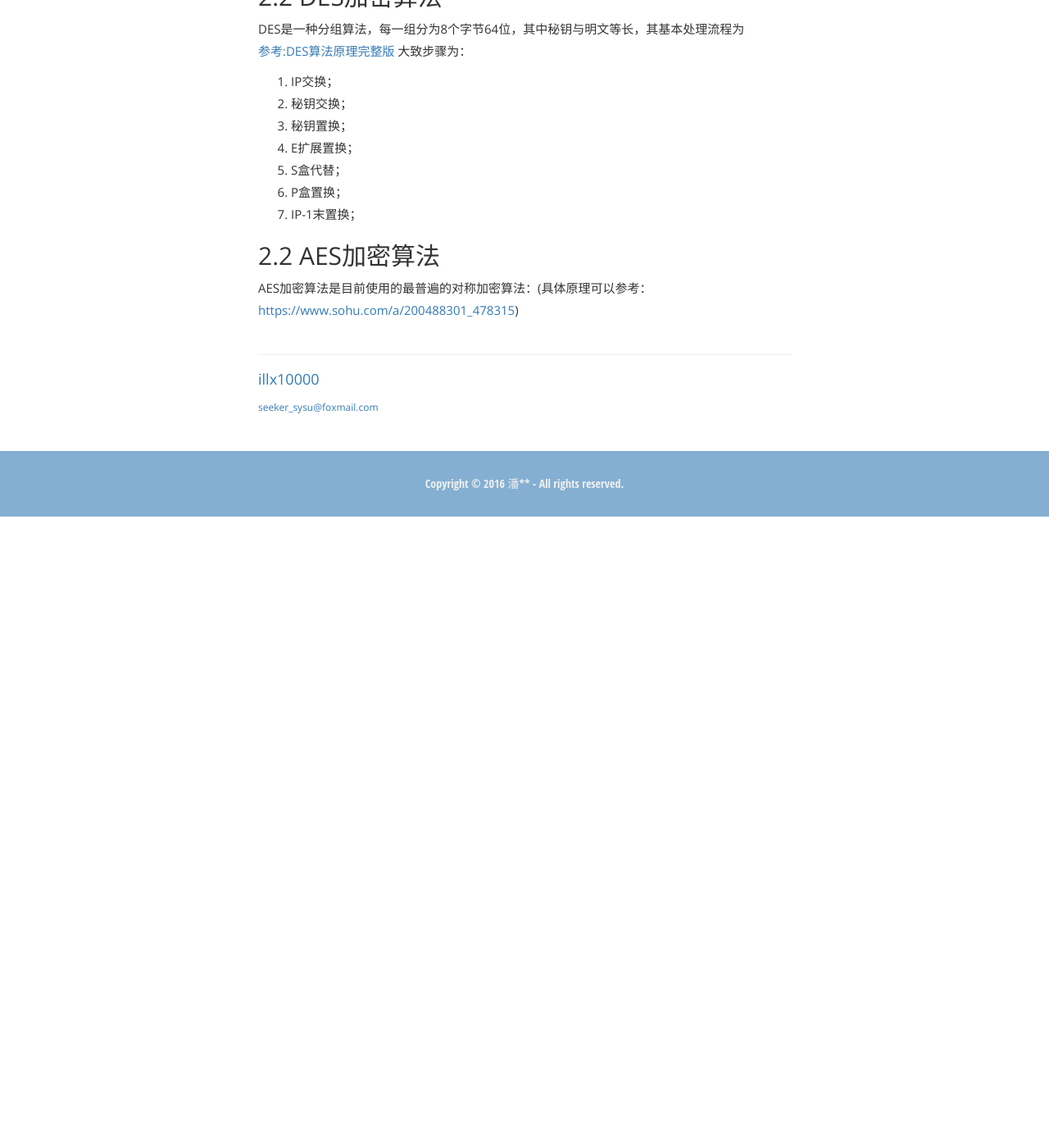
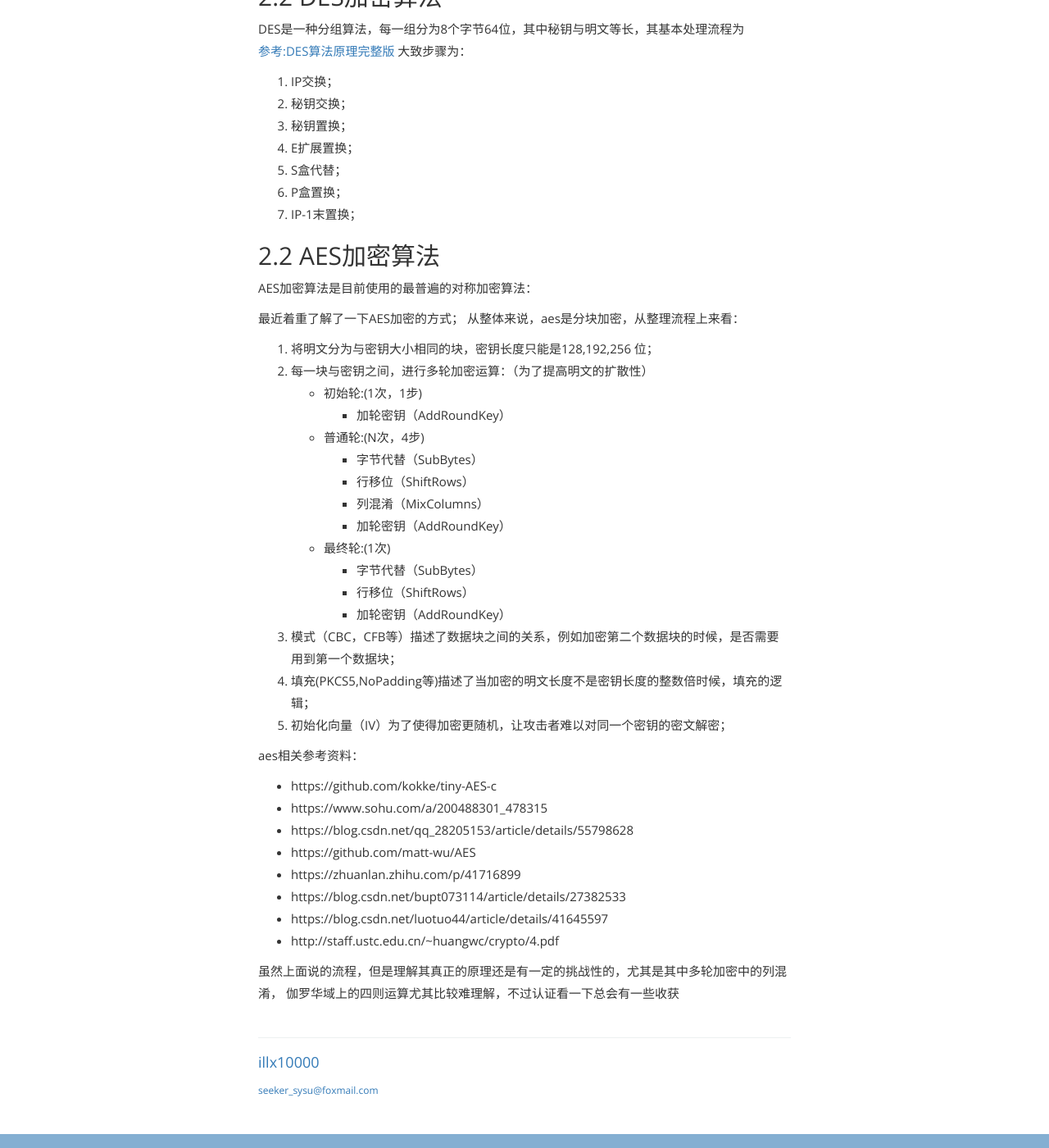
Before and after one commit to illx10000/illx10000.github.io, a Jekyll site: the page built from _posts/2019-4-5-17.md, in a window 1280 px wide and 1400 px high, scrolled down 1237 px. Shown: the whole window at 82% size. Built offline with Jekyll 4.4.1, drawn with Linux system fonts in a browser that asks for light colours; before the commit the page ends 1867 px from its top, so only the background shows below that.

Commit message:
添加aes基础知识了解

```diff
--- a/_posts/2019-4-5-17.md
+++ b/_posts/2019-4-5-17.md
@@ -55,4 +55,38 @@ DES是一种分组算法，每一组分为8个字节64位，其中秘钥与明
 7. IP-1末置换；
 
 ## 2.2 AES加密算法
-AES加密算法是目前使用的最普遍的对称加密算法：(具体原理可以参考：[https://www.sohu.com/a/200488301_478315](https://www.sohu.com/a/200488301_478315))
+AES加密算法是目前使用的最普遍的对称加密算法：
+
+最近着重了解了一下AES加密的方式；
+从整体来说，aes是分块加密，从整理流程上来看：
+
+1. 将明文分为与密钥大小相同的块，密钥长度只能是128,192,256 位；
+2. 每一块与密钥之间，进行多轮加密运算：（为了提高明文的扩散性）
+    * 初始轮:(1次，1步)
+		* 加轮密钥（AddRoundKey）
+	* 普通轮:(N次，4步)
+		* 字节代替（SubBytes）
+		* 行移位（ShiftRows）
+		* 列混淆（MixColumns）
+		* 加轮密钥（AddRoundKey）
+	* 最终轮:(1次)
+		* 字节代替（SubBytes）
+		* 行移位（ShiftRows）
+		* 加轮密钥（AddRoundKey）
+
+3. 模式（CBC，CFB等）描述了数据块之间的关系，例如加密第二个数据块的时候，是否需要用到第一个数据块；
+4. 填充(PKCS5,NoPadding等)描述了当加密的明文长度不是密钥长度的整数倍时候，填充的逻辑；
+5. 初始化向量（IV）为了使得加密更随机，让攻击者难以对同一个密钥的密文解密；
+
+aes相关参考资料：
+* https://github.com/kokke/tiny-AES-c
+* https://www.sohu.com/a/200488301_478315
+* https://blog.csdn.net/qq_28205153/article/details/55798628
+* https://github.com/matt-wu/AES
+* https://zhuanlan.zhihu.com/p/41716899
+* https://blog.csdn.net/bupt073114/article/details/27382533
+* https://blog.csdn.net/luotuo44/article/details/41645597
+* http://staff.ustc.edu.cn/~huangwc/crypto/4.pdf
+
+虽然上面说的流程，但是理解其真正的原理还是有一定的挑战性的，尤其是其中多轮加密中的列混淆，
+伽罗华域上的四则运算尤其比较难理解，不过认证看一下总会有一些收获
```
Also changed, not shown: other parts of _posts/2019-4-5-17.md (+1 -1 lines).
